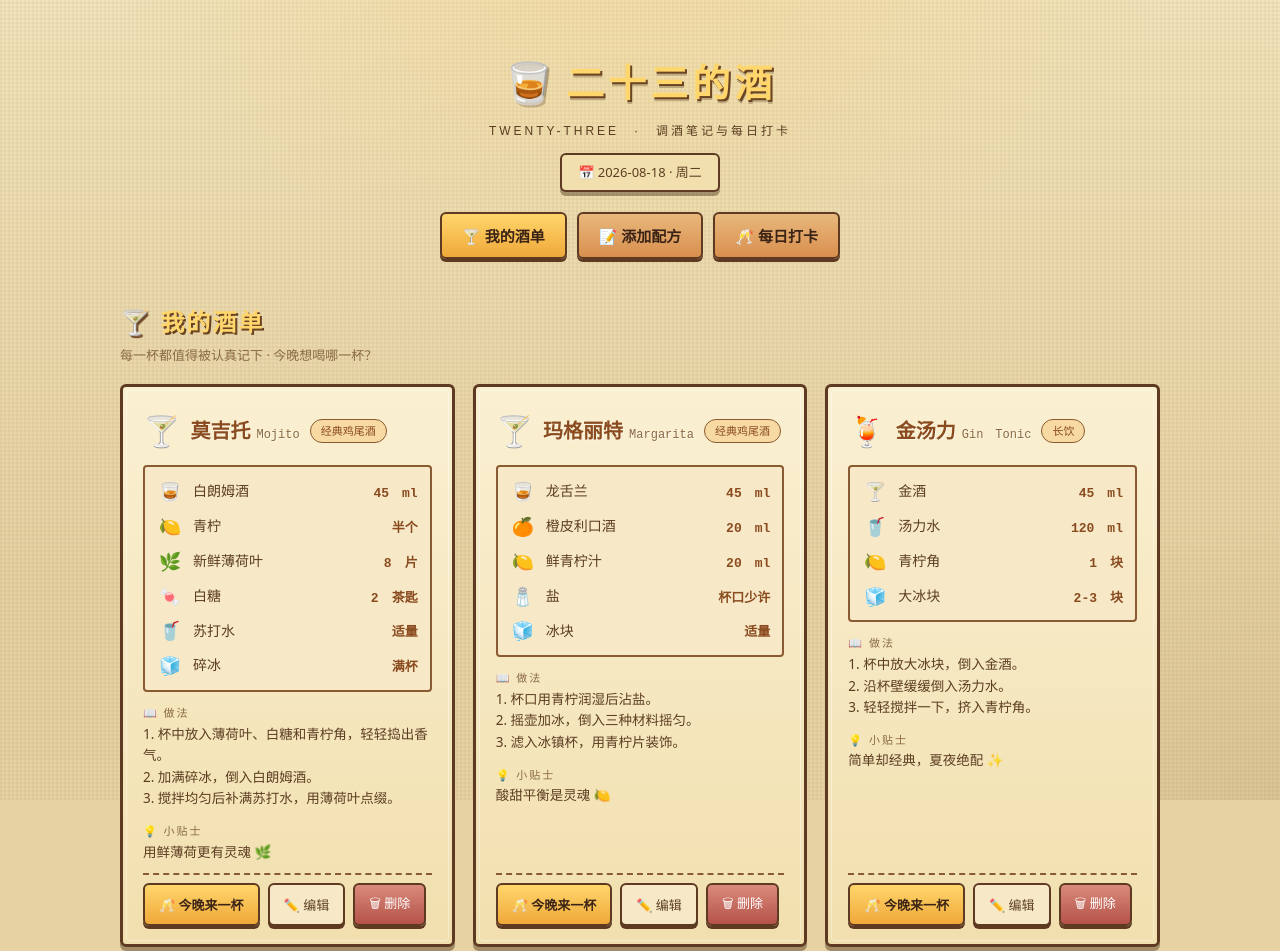
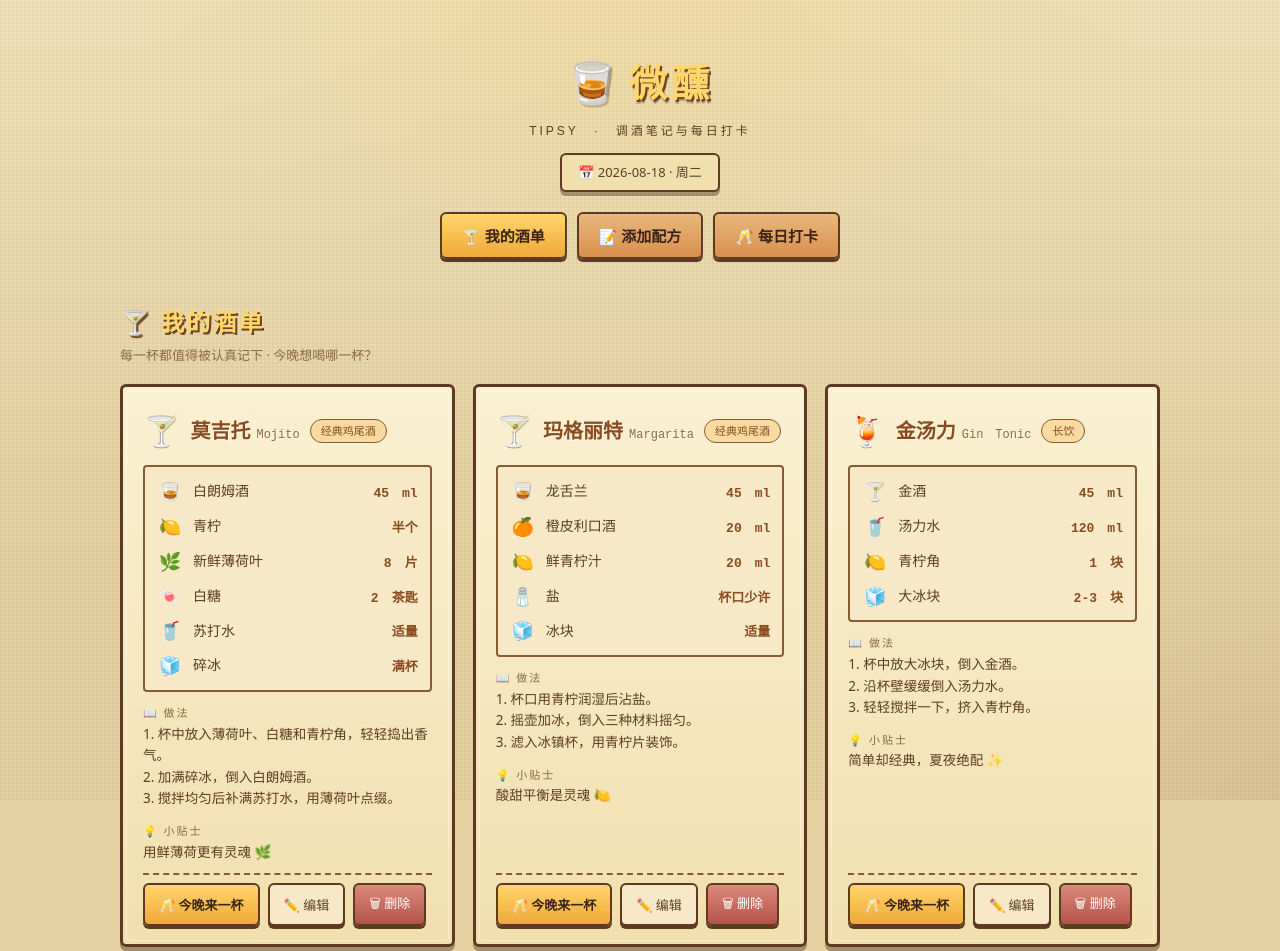
Before and after one commit to Z2756417224-wq/dianshisan, a plain HTML site: page index.html in a window 1280 px wide. Shown: the top 951 px of the page. Drawn offline with Linux system fonts and the light colour scheme.

Commit message:
改名为微醺

```diff
--- a/index.html
+++ b/index.html
@@ -7,10 +7,10 @@
 <meta name="apple-mobile-web-app-capable" content="yes">
 <meta name="mobile-web-app-capable" content="yes">
 <meta name="apple-mobile-web-app-status-bar-style" content="black-translucent">
-<meta name="apple-mobile-web-app-title" content="二十三的酒">
+<meta name="apple-mobile-web-app-title" content="微醺">
 <link rel="apple-touch-icon" href="icon.png">
 <link rel="icon" href="icon.png" type="image/png">
-<title>二十三的酒 · 调酒笔记与每日打卡</title>
+<title>微醺 · 调酒笔记与每日打卡</title>
 <style>
 /* ===== 星露谷物语风格 / Stardew Valley theme ===== */
 @font-face{
@@ -234,8 +234,8 @@ select option{background:#faf0d2;color:var(--ink)}
 <body>
 <div class="wrap">
   <header class="bar">
-    <div class="brand"><span class="brand-emoji">🥃</span><span class="brand-text">二十三的酒</span></div>
-    <div class="brand-sub">TWENTY-THREE · 调酒笔记与每日打卡</div>
+    <div class="brand"><span class="brand-emoji">🥃</span><span class="brand-text">微醺</span></div>
+    <div class="brand-sub">TIPSY · 调酒笔记与每日打卡</div>
     <div class="date-chip" id="todayChip">📅 加载中…</div>
     <nav class="tabs" id="tabs">
       <button class="tab active" data-tab="library">🍸 我的酒单</button>
```
